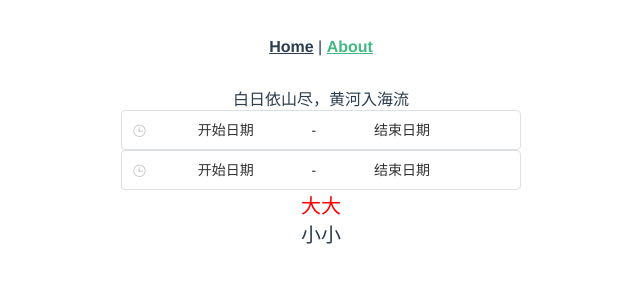
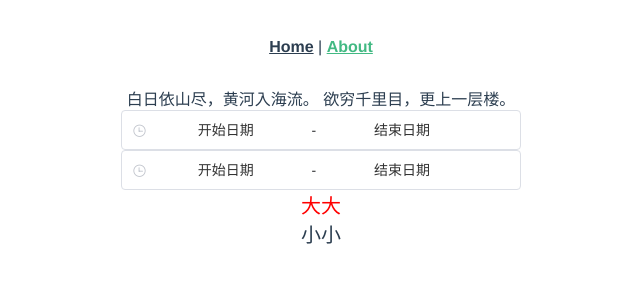
Before and after one commit to 1997zyb/vue2, a Vue app: page /about in a window 1280 px wide. Shown: the top 300 px of the page, without its empty margins (319-959 px from the left). Built offline with nearby package versions, Linux system fonts and the light colour scheme; what mavon-editor would draw is missing.

Commit message:
完整的

```diff
--- a/src/views/AboutView.vue
+++ b/src/views/AboutView.vue
@@ -1,6 +1,7 @@
 <template>
   <div class="about">
-    白日依山尽，黄河入海流
+    白日依山尽，黄河入海流。
+    欲穷千里目，更上一层楼。
     <div class="range">
       <el-date-picker v-model="showTabTime1" type="datetimerange" valueFormat="yyyy-MM-dd HH:mm:ss"
         start-placeholder="开始日期" end-placeholder="结束日期">
```
